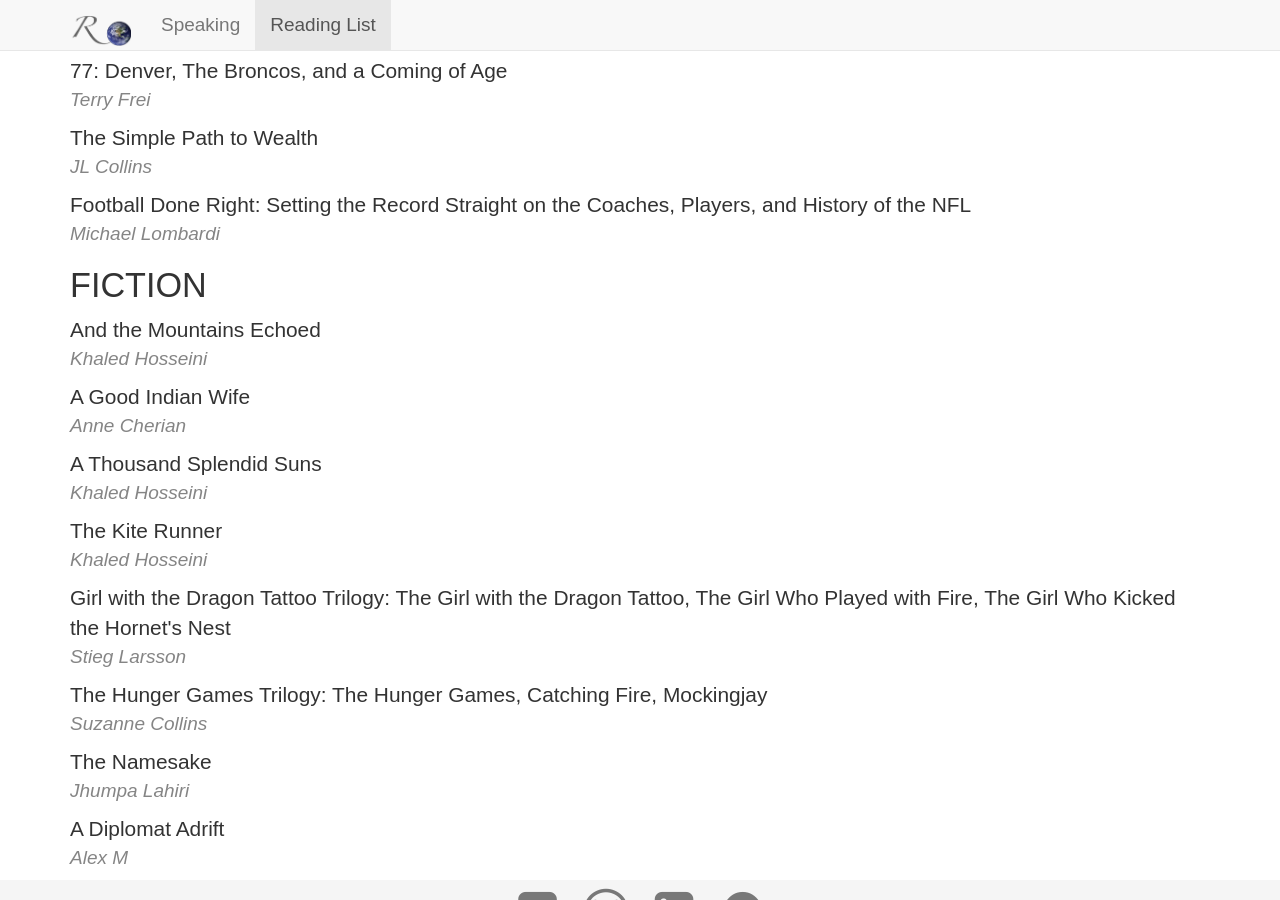
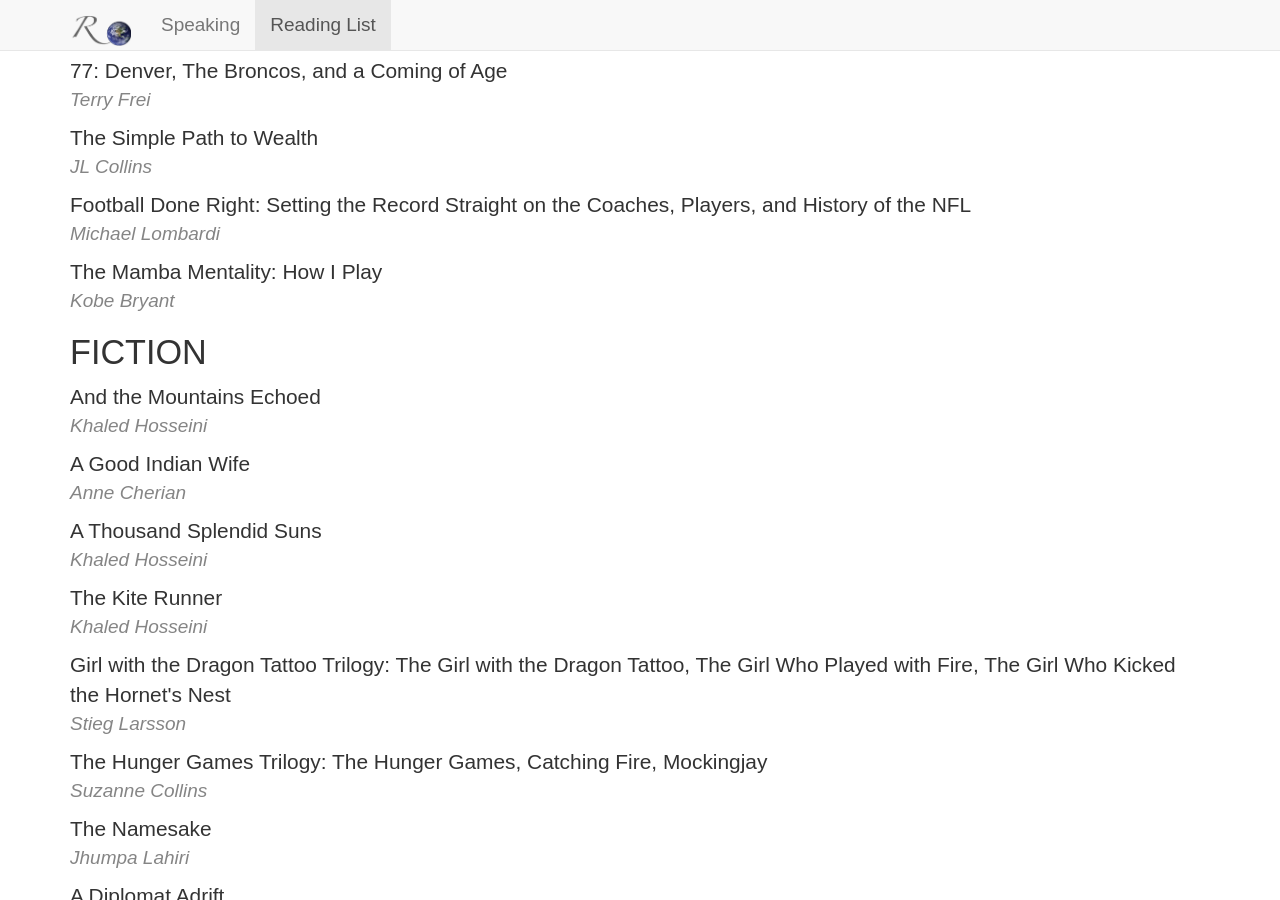
Before and after one commit to rovolution/rovolution.github.io, a Jekyll site: the page built from reading-list/index.html, in a window 1280 px wide and 900 px high, scrolled down 6643 px. Built offline with Jekyll 4.4.1, drawn with Linux system fonts in a browser that asks for light colours; nearby versions of some CDN libraries.

Commit message:
Update index.html

```diff
--- a/reading-list/index.html
+++ b/reading-list/index.html
@@ -409,6 +409,10 @@
 			<div class='book-list-title'>Football Done Right: Setting the Record Straight on the Coaches, Players, and History of the NFL</div>
 			<div class='book-list-author'>Michael Lombardi</div>
 		</li>
+		<li class='book-list-entry'>
+			<div class='book-list-title'>The Mamba Mentality: How I Play</div>
+			<div class='book-list-author'>Kobe Bryant</div>
+		</li>
 	</ul>
 	<h3 class="book-list-category">FICTION</h3>
 	<ul class='book-list'>
```
